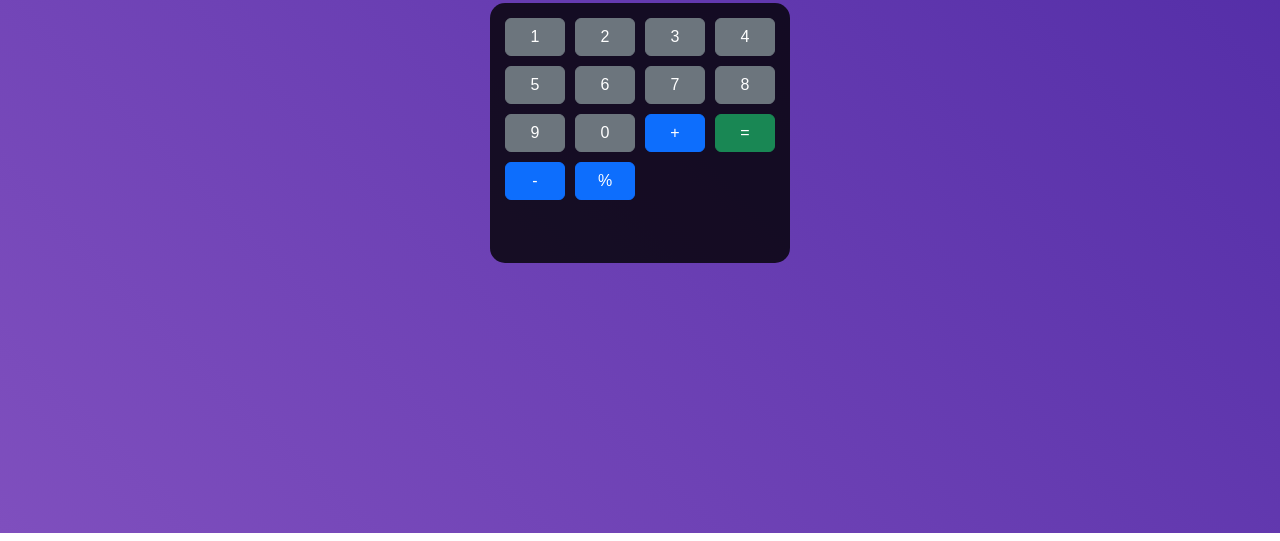
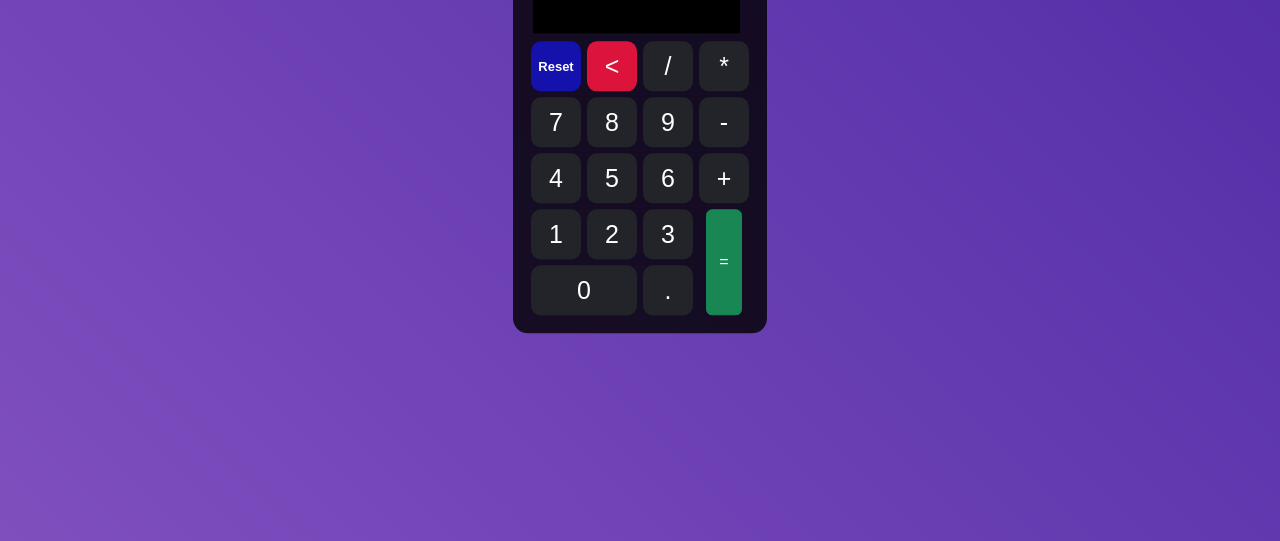
Before and after one commit to YakinFsilva/calculadora-web, a website: page index.html in a window 1280 px wide. Shown: the part 267-808 px from the top of the page. Drawn offline with nearby package versions, Linux system fonts and the light colour scheme.

Commit message:
Add files via upload

```diff
--- a/index.css
+++ b/index.css
@@ -14,11 +14,6 @@
 .calculadora{
     position: absolute;
     background-color: rgba(0, 0, 0, 0.8);
-    display: grid;
-    grid-column: auto;
-    gap: 10px;
-    grid-template-columns: repeat(4, 60px);
-    grid-template-rows: repeat(5, 1fr);
     top: 50%;
     left: 50%;
     transform: translate(-50%,-50%);
@@ -32,10 +27,27 @@
     font-size: 25px;
     cursor: pointer;
     margin: 3px;
-    background-color: rgb(31, 31, 31);
+    background-color:rgb(35, 36, 41);
     border: none;
     color: white;
+    border-radius: 10px;
 }
+.botaoC{
+    width: 50px;
+    height: 50px;
+    font-size: 25px;
+    cursor: pointer;
+    margin: 3px;
+    background-color:rgb(20, 17, 172);
+    border: none;
+    color: white;
+    border-radius: 10px;
+    font-size: small;
+    font-family: Arial, Helvetica, sans-serif;
+    font-weight: bold;
+
+}
+
 
 .botao:hover{
     background-color: black;
@@ -43,11 +55,16 @@
 
 #resultado{
     width: 207px;
-    background-color: white;
-    height: 30px;
+    background-color: black;
+    height: 40px;
     margin: 5px;
     font-size: 25px;
-    color: black;
+    color:white;
     text-align: right;
     padding: 5px;
 }
+table {
+ display: grid;
+ grid-column: auto;
+
+}
--- a/index.html
+++ b/index.html
@@ -1,48 +1,56 @@
-<!doctype html>
-<html lang="en">
+<!DOCTYPE html>
+<html lang="pt--br">
+
 <head>
-    <meta charset="utf-8">
-    <meta name="viewport" content="width=device-width, initial-scale=1">
+    <meta charset="UTF-8">
+    <meta http-equiv="X-UA-Compatible" content="IE=edge">
+    <meta name="viewport" content="width=device-width, initial-scale=1.0">
     <title>Calculadora</title>
-    <link href="https://cdn.jsdelivr.net/npm/bootstrap@5.3.2/dist/css/bootstrap.min.css" rel="stylesheet" integrity="sha384-T3c6CoIi6uLrA9TneNEoa7RxnatzjcDSCmG1MXxSR1GAsXEV/Dwwykc2MPK8M2HN" crossorigin="anonymous">
-    <link  rel="stylesheet"  href="/index.css">
+    <link rel="stylesheet" href="index.css">
+    <link href="https://cdn.jsdelivr.net/npm/bootstrap@5.3.2/dist/css/bootstrap.min.css" rel="stylesheet"
+        integrity="sha384-T3c6CoIi6uLrA9TneNEoa7RxnatzjcDSCmG1MXxSR1GAsXEV/Dwwykc2MPK8M2HN" crossorigin="anonymous">
+    <script src="index.js"></script>
 </head>
+
 <body>
     <div class="fundo">
-      <h1>Seu Nome</h1>
+        <h1></h1>
         <div class="calculadora">
-    <button onclick="getvalue(this)"type="button" class="btn btn-secondary">1</button>
-    <button onclick="getvalue(this)"type="button" class="btn btn-secondary">2</button>
-    <button onclick="getvalue(this)"type="button" class="btn btn-secondary">3</button>
+            <h2>Calculadora</i></h2>
+            <p id="resultado"></p>
+            <table>
                 <tr>
-    <button onclick="getvalue(this)"type="button" class="btn btn-secondary">4</button>
-    <button onclick="getvalue(this)"type="button" class="btn btn-secondary">5</button>
-    <button onclick="getvalue(this)"type="button" class="btn btn-secondary">6</button>
+                    <td><button class="botaoC" onclick="clean()">Reset</td>
+                    <td><button class="botao" onclick="back()" style="background-color: crimson;"   ><</td>
+                    <td><button class="botao" onclick="insert('/')">/</button></td>
+                    <td><button class="botao" onclick="insert('*')">*</button></td>
                 </tr>
-    <button onclick="getvalue(this)"type="button" class="btn btn-secondary">7</button>
-    <button onclick="getvalue(this)"type="button" class="btn btn-secondary">8</button>
-    <button onclick="getvalue(this)"type="button" class="btn btn-secondary">9</button>
-    <button onclick="getvalue(this)"type="button" class="btn btn-secondary">0</button>
-    <button onclick="getvalue(this)"type="button" class="btn btn-primary">+</button>
-    <button onclick="getvalue(this)"type="button" class="btn btn-success">=</button>
-    <button onclick="getvalue(this)"type="button" class="btn btn-primary">-</button>
-    <button onclick="getvalue(this)"type="button" class="btn btn-primary">%</button>
+                <tr>
+                    <td><button  class="botao" onclick="insert('7')">7</button></td>
+                    <td><button  class="botao" onclick="insert('8')">8</button></td>
+                    <td><button  class="botao" onclick="insert('9')">9</button></td>
+                    <td><button  class="botao" onclick="insert('-')">-</button></td>
+                </tr>
+                <tr>
+                    <td><button  class="botao" onclick="insert('4')">4</button></td>
+                    <td><button  class="botao" onclick="insert('5')">5</button></td>
+                    <td><button  class="botao" onclick="insert('6')">6</button></td>
+                    <td><button  class="botao" onclick="insert('+')">+</button></td>
+                </tr>
+                <tr>
+                    <td><button  class="botao" onclick="insert('1')">1</button></td>
+                    <td><button  class="botao" onclick="insert('2')">2</button></td>
+                    <td><button  class="botao" onclick="insert('3')">3</button></td>
+                    <td rowspan="2"><button type="button" class="btn b btn-success" style="height: 106px;"onclick="calcular()">=</button></td>
+
+                </tr>
+                <tr>
+                    <td colspan="2"><button class="botao" style="width: 106px;" onclick="insert('0')">0</button></td>
+                    <td><button class="botao" onclick="insert('.')">.</button></td>
+                </tr>
+            </table>
         </div>
     </div>
-    <script>
-
-    function getvalue(element) {
-        console.log(element.innerHTML)
-
-        }
-        function handleReset(){
-          equation = "0";
-        }
-
-
-
-
-    </script>
 </body>
 
 </html>
--- /dev/null
+++ b/index.js
@@ -0,0 +1,27 @@
+const display = document.getElementById('display')
+const displayCSS = window.getComputedStyle(display)
+display.style.maxWidth = displayCSS.width
+
+function insert(num) {
+  var numero = document.getElementById('resultado').innerHTML;
+  document.getElementById('resultado').innerHTML = numero + num;
+}
+
+function clean() {
+  document.getElementById('resultado').innerHTML = "";
+}
+function back() {
+  var resultado = document.getElementById('resultado').innerHTML;
+  document.getElementById('resultado').innerHTML = resultado.substring(0, resultado.length - 1);
+}
+function calcular() {
+  var resultado = document.getElementById('resultado').innerHTML;
+  if (resultado) {
+    document.getElementById('resultado').innerHTML = eval(resultado);
+  }
+  else {
+    document.getElementById('resultado').innerHTML = "Nada..."
+  }
+
+
+}
```
Lines whose indentation alone changed are shown as unchanged.
